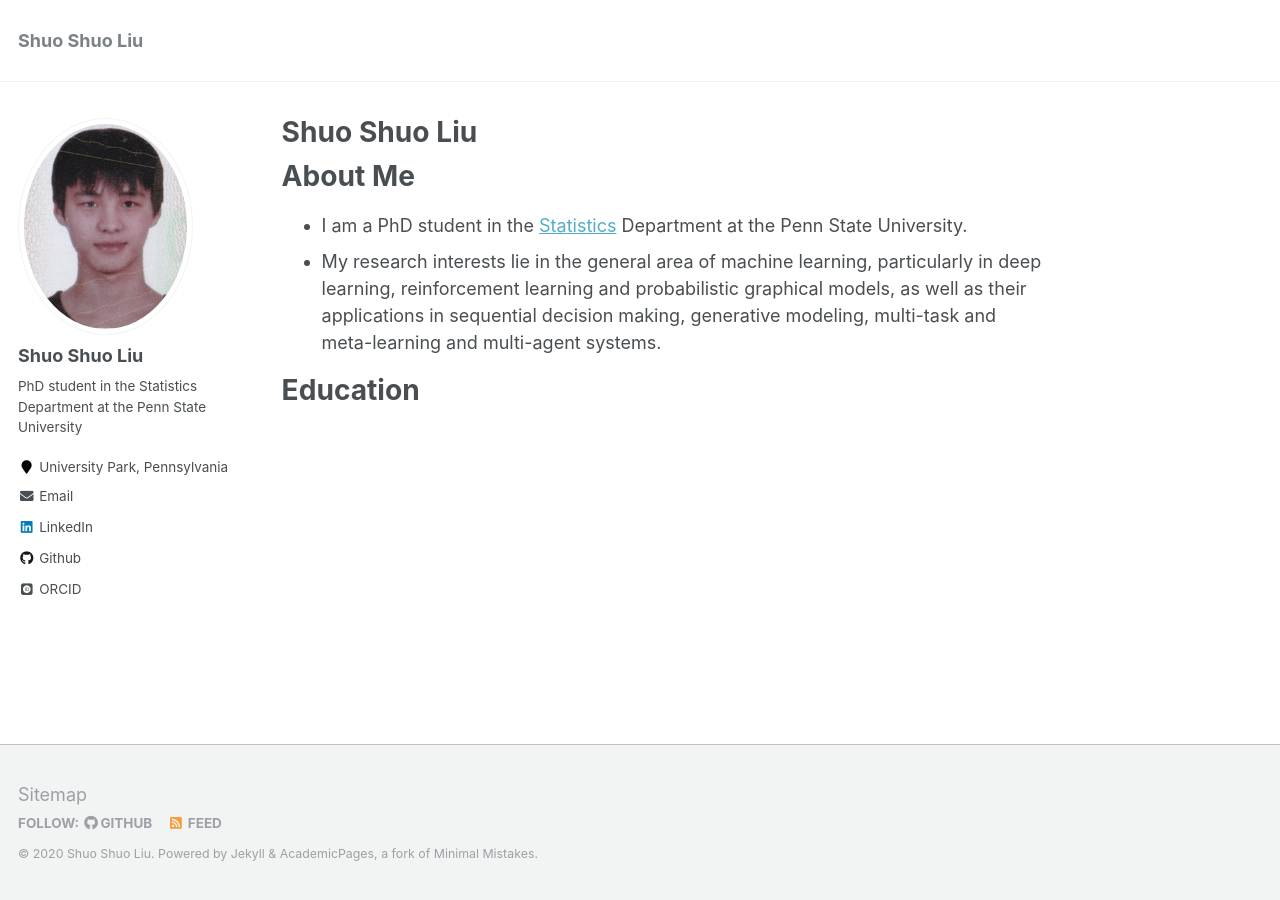
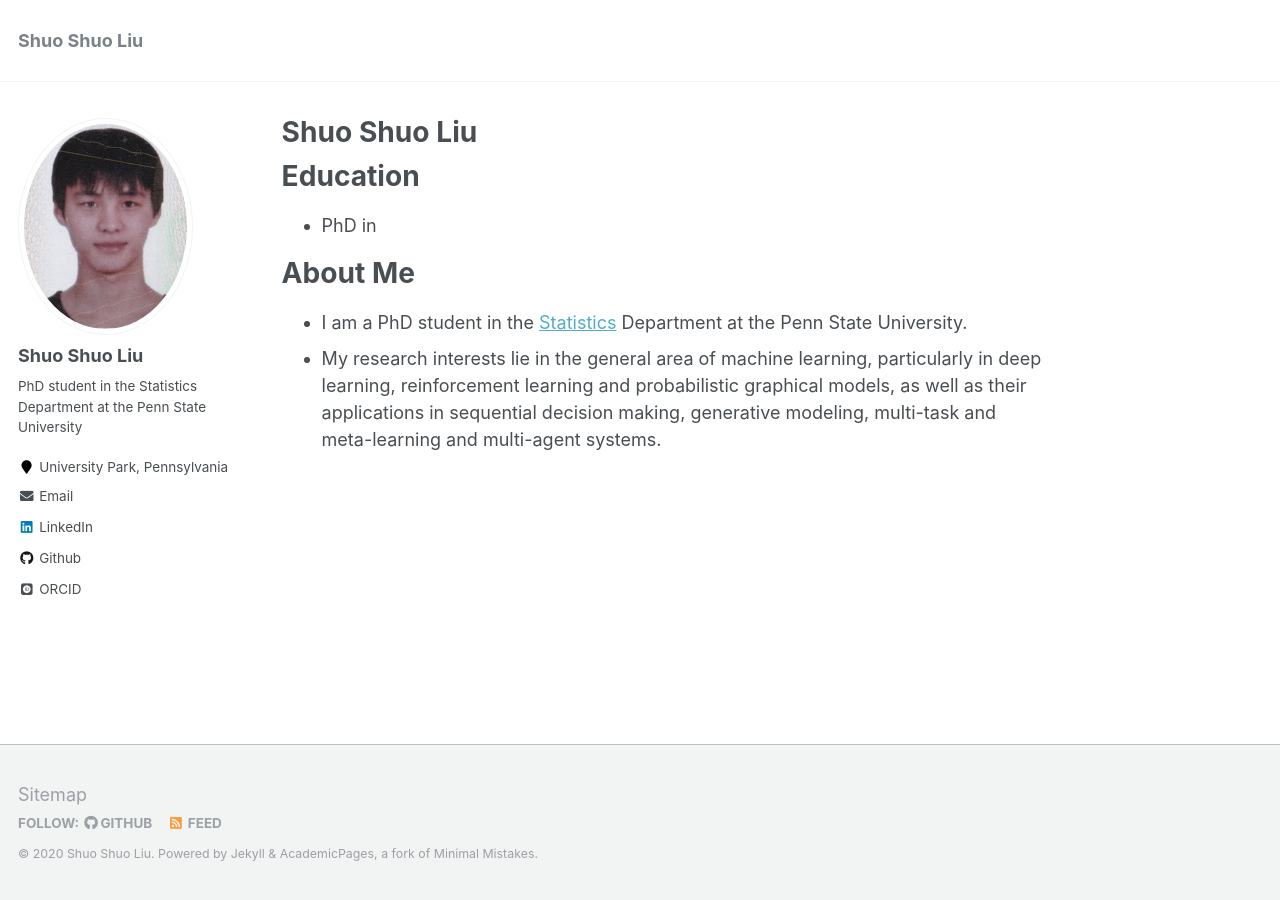
Before and after one commit to shuoshuoliu/shuoshuoliu.github.io, a Jekyll site: the page built from _pages/about.md, in a window 1280 px wide. Built offline with Jekyll 4.4.1, drawn with Linux system fonts in a browser that asks for light colours; some web fonts are replaced.

Commit message:
Update about.md

```diff
--- a/_pages/about.md
+++ b/_pages/about.md
@@ -1,16 +1,18 @@
 ---
 permalink: /
 title: "Shuo Shuo Liu"
-excerpt: "About me"
+#excerpt: "About me"
 author_profile: true
 redirect_from:
   - /about/
   - /about.html
 ---
 
+
+Education
+======
+* PhD in
+
 # About Me
 * I am a PhD student in the [Statistics](https://science.psu.edu/stat) Department at the Penn State University.
 * My research interests lie in the general area of machine learning, particularly in deep learning, reinforcement learning and probabilistic graphical models, as well as their applications in sequential decision making, generative modeling, multi-task and meta-learning and multi-agent systems.
-
-Education
-======
```
